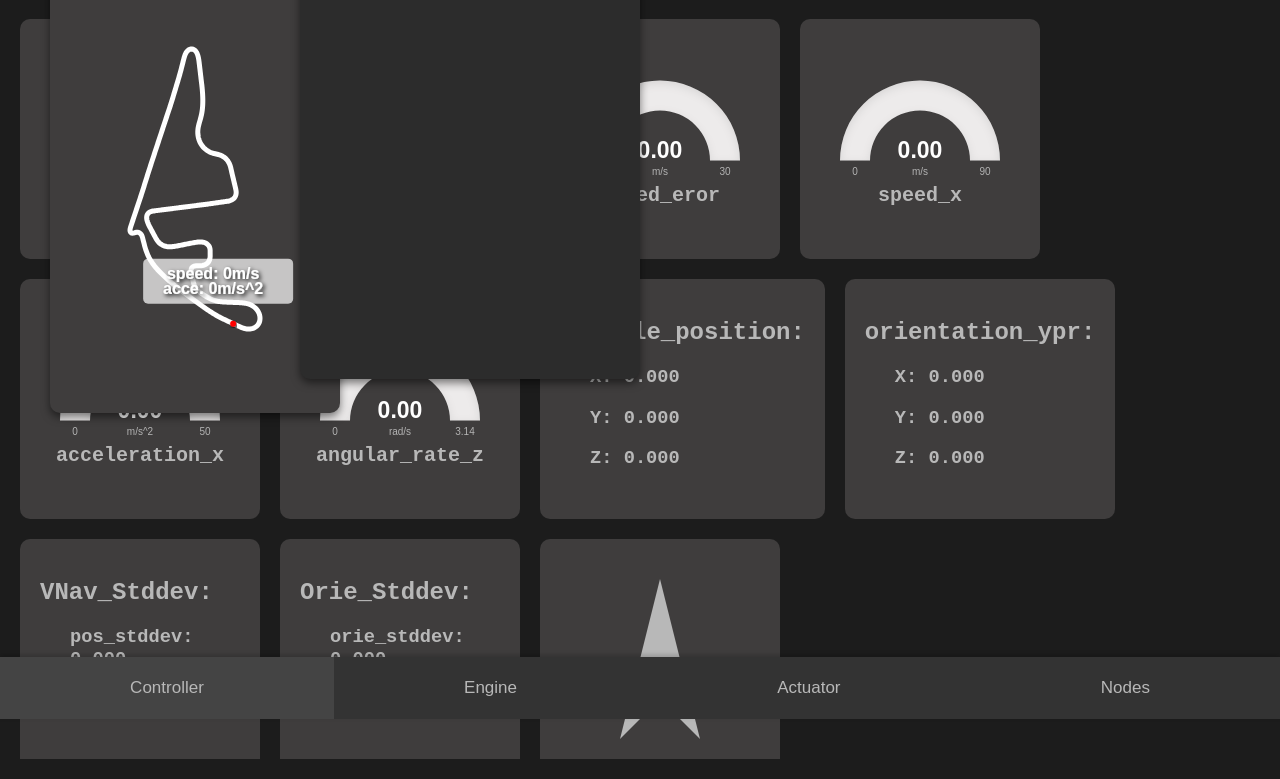
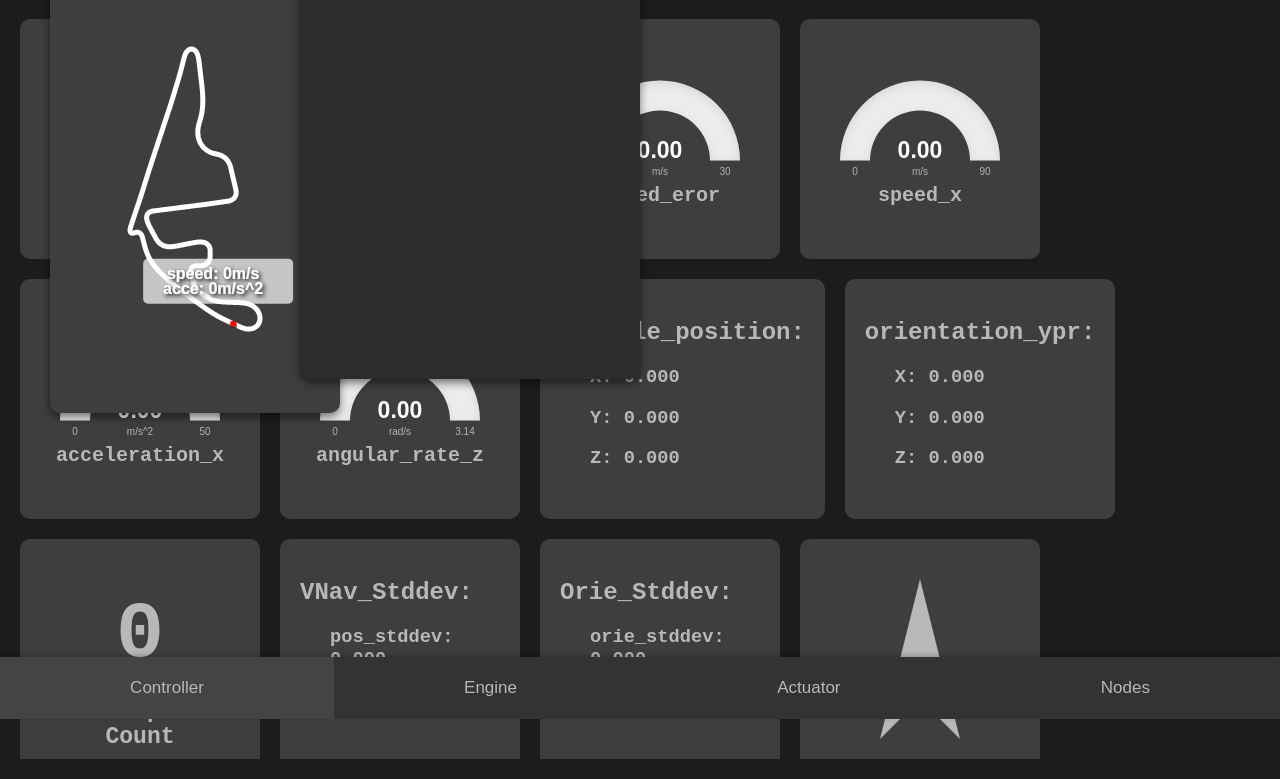
Before and after one commit to BobH233/BobH233.github.io, a plain HTML site: page index.html in a window 1280 px wide. Shown: the part 81-860 px from the top of the page. Drawn offline with nearby package versions, Linux system fonts and the light colour scheme.

Commit message:
update lap count display

```diff
--- a/index.html
+++ b/index.html
@@ -207,6 +207,10 @@
           <h3 id="orientation_Z" class="vector-show">Z: 0.000</h3>
         </div>
         <div class="card">
+          <div class="gear_show_big" id="lap_count">0</div>
+          <div class="current_gear_title">Lap<br />Count</div>
+        </div>
+        <div class="card">
           <h2>VNav_Stddev:</h2>
           <h3 id="pos_stddev_value" class="vector-show">pos_stddev: 0.000</h3>
           <h3 id="vel_stddev_value" class="vector-show">0.000</h3>
--- a/script.js
+++ b/script.js
@@ -100,6 +100,7 @@ function handleWSMessage(message_content) {
     planner_state_dict.forEach((item) => {
       setStatusDotColor(jObj["eye_planner_state"], item["greenValue"], item["name"]);
     });
+    document.getElementById("lap_count").innerText = `${jObj["eye_planner_state"]["lap_count"]}`;
   }
   if(jObj["ego_loc"] != undefined) {
     document.getElementById("veh_pos_X").innerText = `X: ${jObj["ego_loc"]["position"]["x"].toFixed(3)}`;
```
